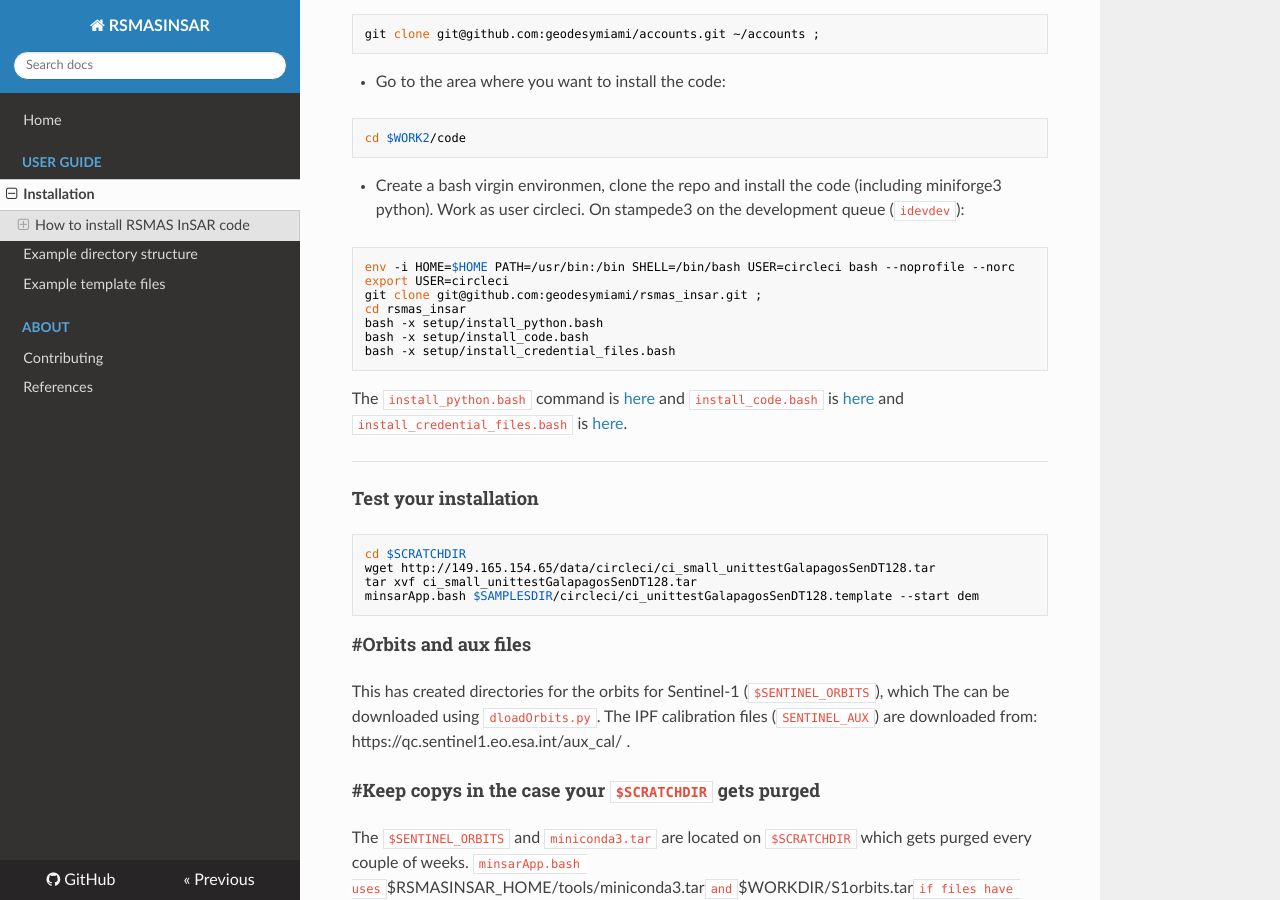
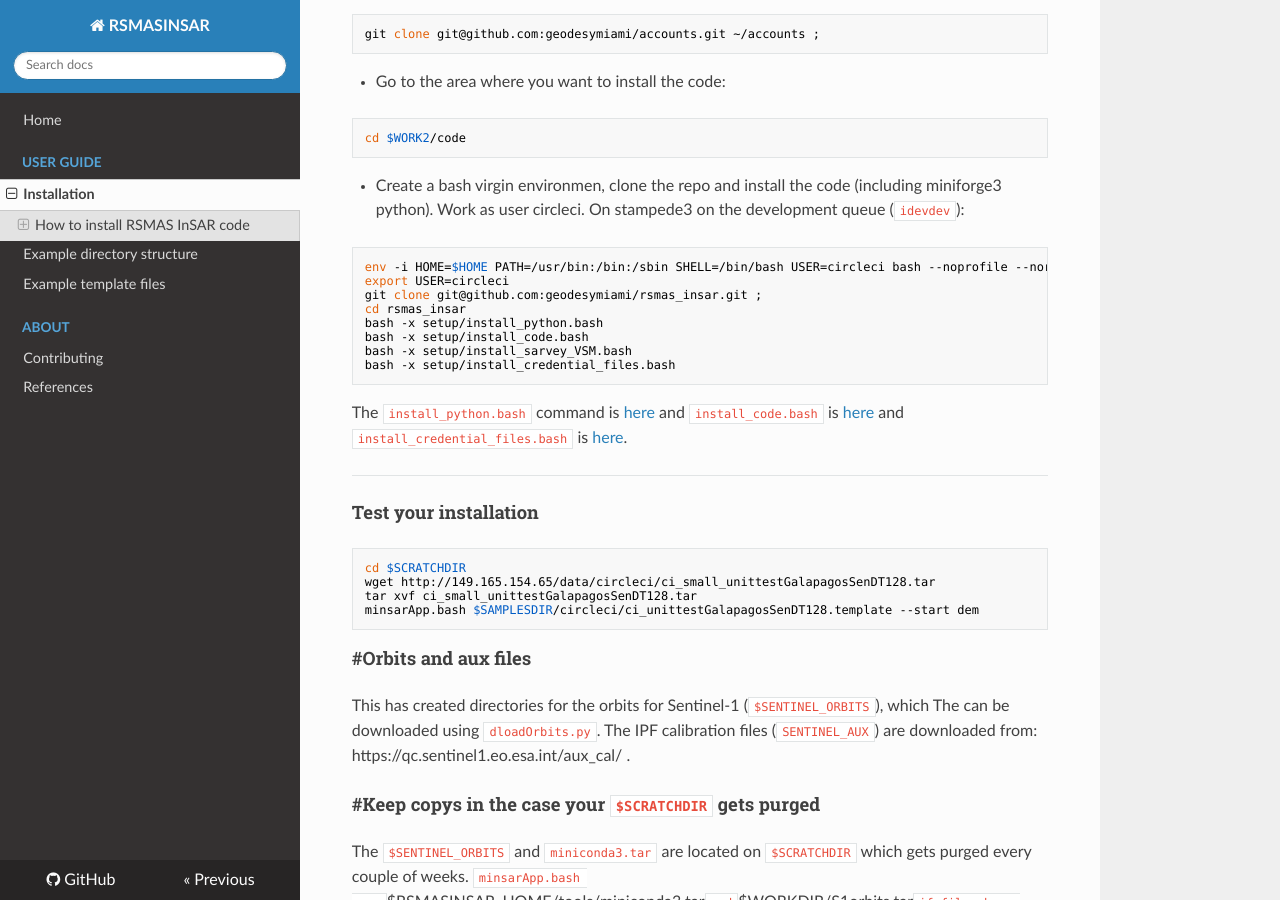
Before and after one commit to geodesymiami/rsmas_insar, an MkDocs documentation site: the page built from docs/installation.md, in a window 1280 px wide and 900 px high, scrolled down 410 px. Built offline with MkDocs 1.6.1, drawn with Linux system fonts in a browser that asks for light colours; nearby versions of some CDN libraries.

Commit message:
Update installation.md

````diff
--- a/docs/installation.md
+++ b/docs/installation.md
@@ -19,12 +19,13 @@ cd $WORK2/code
 ```
 * Create a bash virgin environmen, clone the repo and install the code (including miniforge3 python). Work as user circleci. On stampede3 on the development queue (`idevdev`):
 ```
-env -i HOME=$HOME PATH=/usr/bin:/bin SHELL=/bin/bash USER=circleci bash --noprofile --norc
+env -i HOME=$HOME PATH=/usr/bin:/bin:/sbin SHELL=/bin/bash USER=circleci bash --noprofile --norc
 export USER=circleci
 git clone git@github.com:geodesymiami/rsmas_insar.git ;
 cd rsmas_insar
 bash -x setup/install_python.bash
 bash -x setup/install_code.bash
+bash -x setup/install_sarvey_VSM.bash
 bash -x setup/install_credential_files.bash
 ```
 The `install_python.bash` command is [here](https://github.com/geodesymiami/rsmas_insar/blob/master/setup/install_python.bash) and  `install_code.bash`  is  [here](https://github.com/geodesymiami/rsmas_insar/blob/master/setup/install_code.bash) and  `install_credential_files.bash`  is  [here](https://github.com/geodesymiami/rsmas_insar/blob/master/setup/install_credential_files.bash).
````
